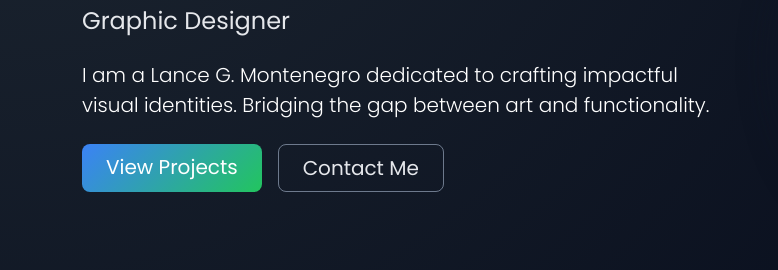
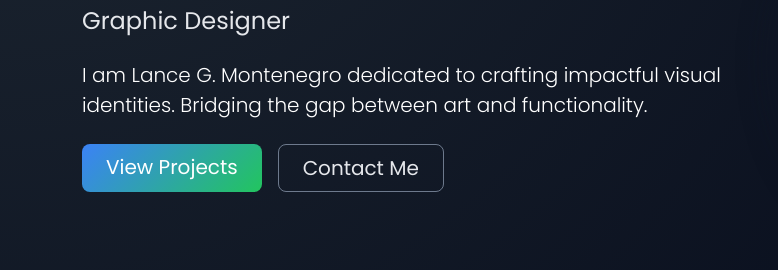
Before and after one commit to glycooo/Portfolio, a plain HTML site: page index.html in a window 1280 px wide. Shown: the part 398-668 px from the top of the page, 0-778 px from the left. Drawn offline with nearby package versions, Linux system fonts and the light colour scheme.

Commit message:
changed description

```diff
--- a/index.html
+++ b/index.html
@@ -63,7 +63,7 @@
           <h1 class="display-4 fw-bold mb-3">Lance <span class="text-primary">Montenegro</span></h1>
           <h2 class="h4 text-muted mb-4">Graphic Designer</h2>
           <p class="lead mb-4">
-            I am a Lance G. Montenegro dedicated to crafting impactful visual identities. Bridging the gap between art and functionality.
+            I am Lance G. Montenegro dedicated to crafting impactful visual identities. Bridging the gap between art and functionality.
           </p>
           <div class="d-flex flex-wrap gap-3">
             <a href="#projects" class="btn btn-primary btn-lg px-4">
```
